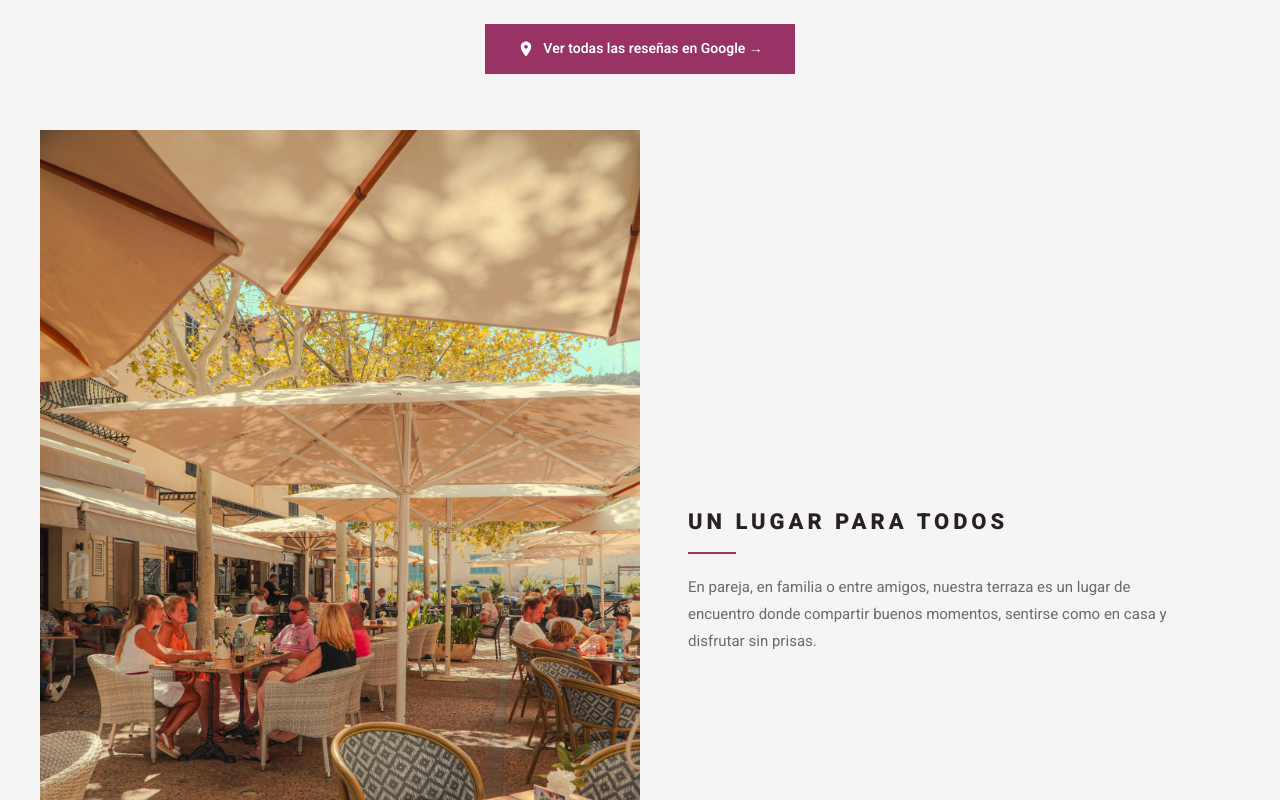
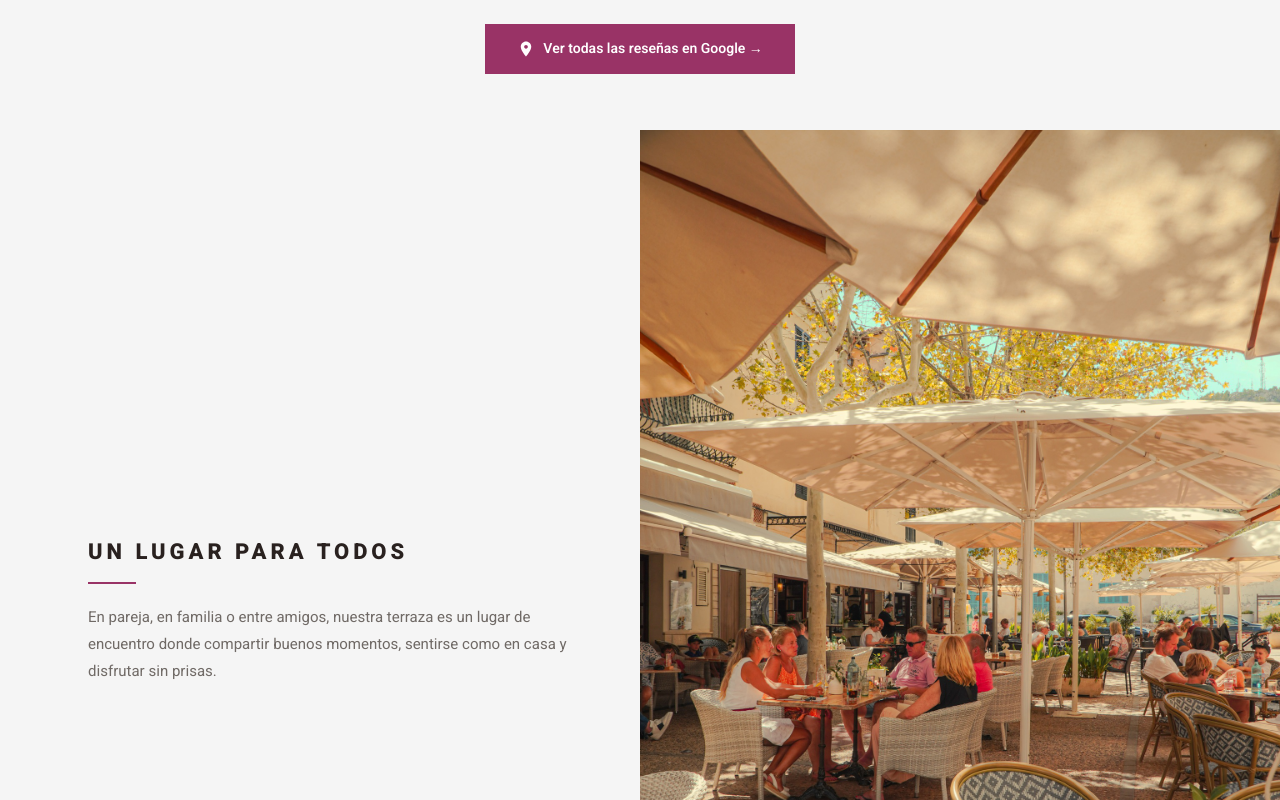
Before and after one commit to Inovisionn-Agentic-Workflows/Nousegle12, a plain HTML site: page index.html in a window 1280 px wide. Shown: the part 5860-6660 px from the top of the page. Drawn offline with Linux system fonts and the light colour scheme.

Commit message:
Swap lugar columns: text left, photo right edge-to-edge
Co-Authored-By: Claude Opus 4.6 <noreply@anthropic.com>

```diff
--- a/index.html
+++ b/index.html
@@ -710,17 +710,19 @@
     .lugar-inner {
       display: grid;
       grid-template-columns: 1fr 1fr;
-      max-width: 1200px;
-      margin: 0 auto;
     }
     .lugar-foto {
       min-height: 400px;
+      order: 2;
     }
     .lugar-tekst {
       display: flex;
       flex-direction: column;
       justify-content: center;
       padding: 60px 48px;
+      max-width: 600px;
+      margin-left: auto;
+      order: 1;
     }
     .lugar-tekst h2 {
       font-size: 22px;
@@ -741,9 +743,12 @@
       }
       .lugar-foto {
         min-height: 300px;
+        order: 1;
       }
       .lugar-tekst {
         padding: 40px 20px;
+        order: 2;
+        margin-left: 0;
       }
     }
   </style>
```
